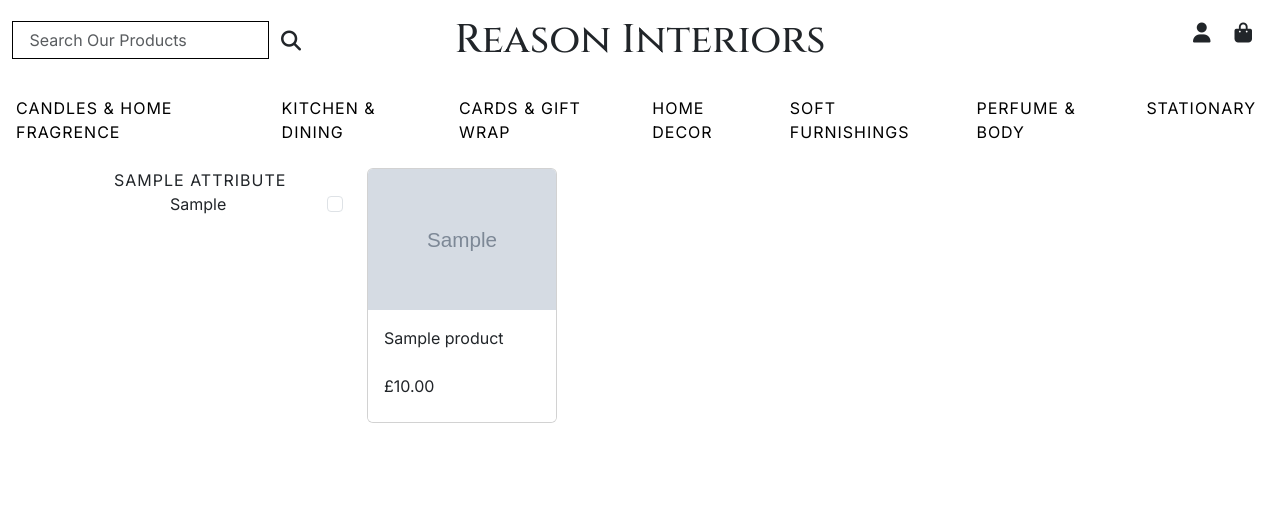
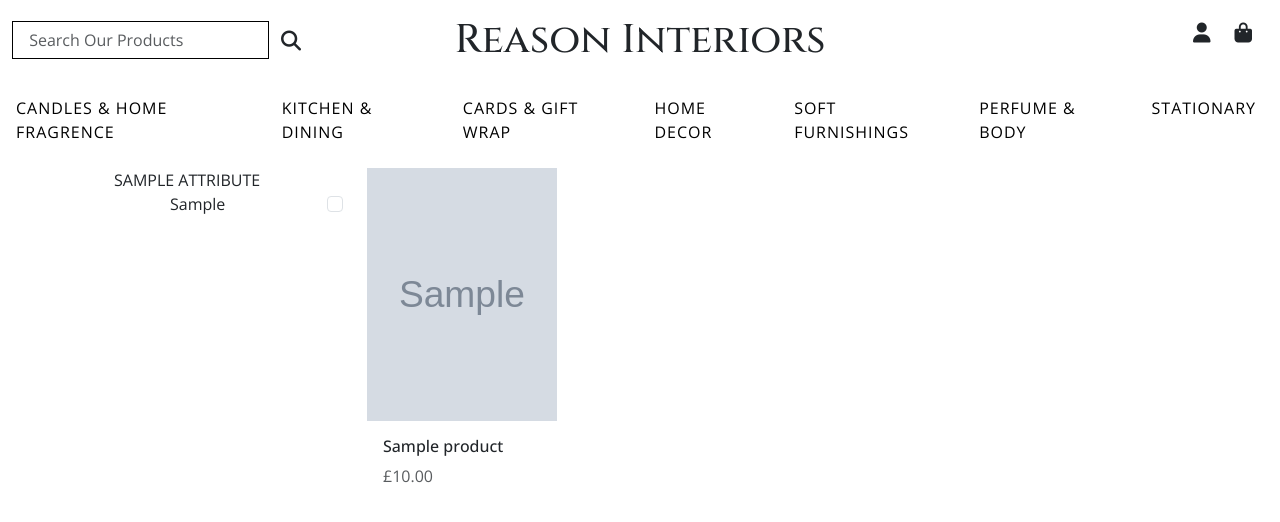
Before and after one commit to Gruheem/milestone-project-four, a Django app: page /products/?product_types=candles in a window 1280 px wide. Shown: the top 522 px of the page. Run offline with Django 5.2, Linux system fonts and the light colour scheme; data comes from the database, SQL or seed files in the repository; tables that the repository leaves empty hold one stand-in row (values such as "Sample post"); grey boxes marked "Sample" are stand-in pictures; parts of the project's set-up code (start-up, migrations or seed data) failed here and were passed over; some libraries are stand-ins or nearby versions.

Commit message:
Add Card Styling

```diff
--- a/products/templates/products/products.html
+++ b/products/templates/products/products.html
@@ -46,26 +46,27 @@
                 <div class="row">
                     {% for product in products %}
                         <div class="col-sm-12 col-md-6 col-lg-4 col-xl-3">
-                            <div class="card mb-2">
+                            <div class="card mb-2 border-0 rounded-0">
                                 {% if product.image %}
                                     <a href="">
-                                        <img class="card-img-top img-fluid" src="{{ product.image.url }}" alt="{{ product.product_name }}">
+                                        <div class="card-img-wrapper rounded-0">
+                                            <img class="card-img-top img-fluid rounded-0" src="{{ product.image.url }}" alt="{{ product.product_name }}">
+                                        </div>
                                     </a>
                                 {% else %}
                                     <a href="">
-                                        <img class="card-img-top img-fluid" src="{% static 'images/noimage.webp' %}" alt="{{ product.product_name }}">
+                                        <div class="card-img-wrapper rounded-0"></div>
+                                            <img class="card-img-top img-fluid rounded-0" src="{% static 'images/noimage.webp' %}" alt="{{ product.product_name }}">
+                                        </div>
                                     </a>
                                 {% endif %}
-                                <div class="card-body">
-                                    <p class="mb-0">{{ product.product_name }}</p>
+                                <div class="card-body pb-0">
+                                    <h3 class="mb-0">{{ product.product_name }}</h3>
                                 </div>
                                 <div class="card-footer bg-white border-0">
                                     <div class="row">
                                         <div class="col-12">
-                                            <p class="mb-0">£{{ product.price }}</p>
-                                        </div>
-                                        <div class="col-12">
-                                            <p></p>
+                                            <p class="mb-0 text-muted">£{{ product.price }}</p>
                                         </div>
                                     </div>
                                 </div>
--- a/static/css/base.css
+++ b/static/css/base.css
@@ -1,6 +1,6 @@
 body {
     margin-top: 168px;
-    font-family: Inter, sans-serif;
+    font-family: "Open Sans", sans-serif;
 }
 
 .logo-font {
@@ -19,12 +19,35 @@ body {
     list-style: none;
 }
 
-#attribute-list > li >span {
+#attribute-list > li > span {
     text-transform: uppercase;
-    letter-spacing: 1px;
 }
 
 #main-nav > ul >li > a {
     text-transform: uppercase;
     letter-spacing: 1px;
 }
+
+.card-img-wrapper {
+    aspect-ratio: 3 / 4;
+    overflow: hidden;
+    width: 100%;
+}
+
+.card-img-wrapper img {
+    width: 100%;
+    height: 100%;
+    object-fit: cover;
+}
+
+.card-body {
+    line-clamp: 2;
+    -webkit-line-clamp: 2;
+    display: -webkit-box;
+    -webkit-box-orient: vertical;
+    overflow: hidden;
+}
+
+.card-body h3 {
+    font-size: 1rem;
+}
--- a/templates/base.html
+++ b/templates/base.html
@@ -22,7 +22,7 @@
         <!-- Google Fonts -->
         <link rel="preconnect" href="https://fonts.googleapis.com">
         <link rel="preconnect" href="https://fonts.gstatic.com" crossorigin>
-        <link href="https://fonts.googleapis.com/css2?family=Cinzel:wght@400..900&family=Inter:ital,opsz,wght@0,14..32,100..900;1,14..32,100..900&display=swap" rel="stylesheet">
+        <link href="https://fonts.googleapis.com/css2?family=Cinzel:wght@400..900&family=Open+Sans:ital,wght@0,300..800;1,300..800&display=swap" rel="stylesheet">
         <!-- Local CSS -->
         <link rel="stylesheet" href="{% static 'css/base.css' %}">
     {% endblock %}
```
